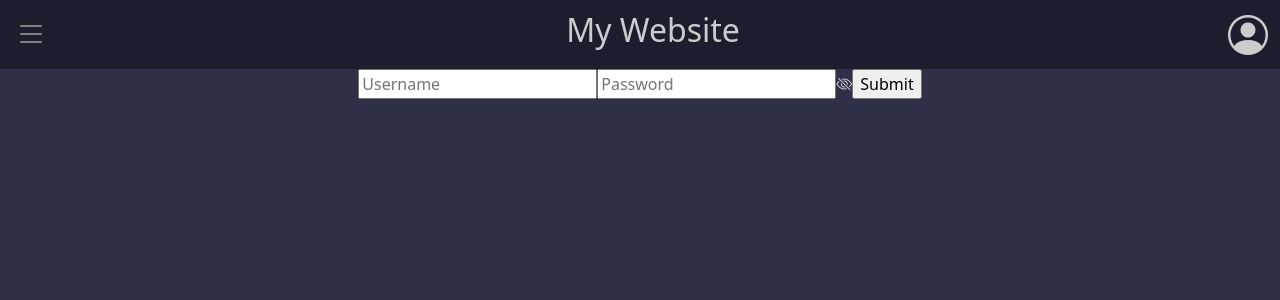
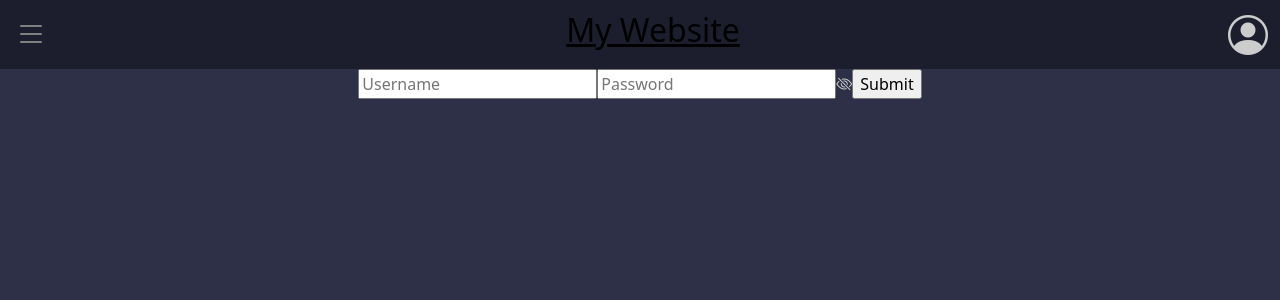
Before and after one commit to DarkRose2021/NewMovieDBSite, a React (Create React App) app in the folder front-end/: page /login in a window 1280 px wide. Shown: the top 300 px of the page. Built offline with nearby package versions, Linux system fonts and the light colour scheme.

Commit message:
The nav bar site name is clickable depending on where you are

```diff
--- a/front-end/package.json
+++ b/front-end/package.json
@@ -13,7 +13,7 @@
     "react-bootstrap": "^2.10.0",
     "react-dom": "^18.2.0",
     "react-hook-form": "^7.49.3",
-    "react-router-dom": "^6.21.3",
+    "react-router-dom": "^6.22.0",
     "react-scripts": "5.0.1",
     "web-vitals": "^2.1.4"
   },
--- a/front-end/src/Components/Movie.js
+++ b/front-end/src/Components/Movie.js
@@ -64,27 +64,27 @@ const Movie = () => {
 //*********************************************************
     //Render Stars function generated from chatGPT
 
-       // Function to generate star icons based on the average rating
-// Function to generate star icons based on the average rating
+        // Function to generate star icons based on the average rating
         const renderStars = (averageRating) => {
             const stars = [];
+            const filledStars = Math.floor(averageRating / 2);
+            const hasHalfStar = averageRating % 2 !== 0;
 
-            for (let i = 0; i < 5; i++) {
-                if (i < Math.floor(averageRating / 2)) {
-                    stars.push(<i key={i} className="bi bi-star-fill"></i>);
-                } else if (i === Math.floor(averageRating / 2) && averageRating % 2 !== 0) {
-                    stars.push(<i key={`half-${i}`} className="bi bi-star-half"></i>);
-                } else {
-                    stars.push(<i key={`empty-${i}`} className="bi bi-star"></i>);
-                }
+            for (let i = 0; i < filledStars; i++) {
+            stars.push(<i key={i} className="bi bi-star-fill"></i>);
+            }
+
+            if (hasHalfStar) {
+            stars.push(<i key="half" className="bi bi-star-half"></i>);
+            }
+
+            const emptyStars = 5 - filledStars - (hasHalfStar ? 1 : 0);
+            for (let i = 0; i < emptyStars; i++) {
+            stars.push(<i key={`empty-${i}`} className="bi bi-star"></i>);
             }
 
             return stars;
         };
-
-
-
-
 //******************************************************************** */
 
 
@@ -103,7 +103,7 @@ const Movie = () => {
                 <p>{movieData.title}</p>
 
                 <img src={`https://image.tmdb.org/t/p/w300/${movieData.poster_path}`} className="moviePic" alt={movieData.title} />
-                <p>{renderStars(movieData.vote_average)}</p>
+                <p>{renderStars(movieData.vote_average)} {movieData.vote_average}</p>
             </>
         ) : (
             <p>Loading...</p>
--- a/front-end/src/Components/Navbar.js
+++ b/front-end/src/Components/Navbar.js
@@ -1,12 +1,19 @@
 import React, { useState } from "react";
+import { useLocation } from "react-router-dom";
 import "../App.scss";
-import { Navbar, Container, Nav, NavDropdown } from "react-bootstrap";
+import { Navbar, Container } from "react-bootstrap";
 
 const NavBar = ({ siteName, contentComponent }) => {
     const [sidebarOpen, setSidebarOpen] = useState(false);
+    const location = useLocation();
 
     const openNav = () => {
         setSidebarOpen(!sidebarOpen);
+    };
+
+    // Function to determine if the link should be disabled based on the current route
+    const isLinkDisabled = (pathname) => {
+        return pathname === "/";
     };
 
     return (
@@ -17,7 +24,7 @@ const NavBar = ({ siteName, contentComponent }) => {
                 <a href="/movie">Movie</a>
             </div>
 
-			<Navbar className="navBar">
+            <Navbar className="navBar" >
                 <Container>
                     <Navbar.Brand
                         className="openbtn"
@@ -34,7 +41,14 @@ const NavBar = ({ siteName, contentComponent }) => {
                     <Navbar.Toggle />
                     <Navbar.Collapse className="justify-content-between">
                         <Navbar.Text className="mx-auto">
-							<h2>{siteName}</h2>
+                            <h2>
+                                {/* Conditionally render the href attribute */}
+                                {isLinkDisabled(location.pathname) ? (
+                                    <span>{siteName}</span>
+                                ) : (
+                                    <a href="/">{siteName}</a>
+                                )}
+                            </h2>
                         </Navbar.Text>
 
                         <Navbar.Text>
@@ -45,7 +59,7 @@ const NavBar = ({ siteName, contentComponent }) => {
                 </Container>
             </Navbar>
 
-			<div id="main">
+            <div id="main" >
                 {/* Content */}
                 {contentComponent}
             </div>
```
Also changed, not shown: 1 other file (tests, documents, lock files or other folders). Lines whose indentation alone changed are shown as unchanged.
